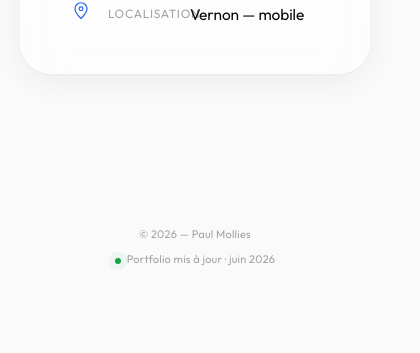
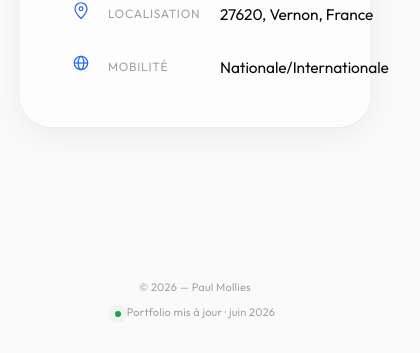
Before and after one commit to Molliess/Portfolio_PM, a plain HTML site: page index.html in a window 390 px wide. Shown: the part 8793-9146 px from the top of the page, 420 px wide, since content can reach past the window. Before the commit the page ends 9094 px from the top, so only its background shows below. Drawn offline with Linux system fonts and the light colour scheme.

Commit message:
fix: fix contact columns alignement, update location and add mobility target

```diff
--- a/index.html
+++ b/index.html
@@ -1091,7 +1091,7 @@ button { font-family: inherit; cursor: pointer; border: 0; background: none; col
 }
 .contact-link {
   display: grid;
-  grid-template-columns: 28px 80px 1fr 16px;
+  grid-template-columns: 28px 104px 1fr 16px;
   gap: 12px;
   align-items: center;
   padding: 12px 16px;
@@ -1132,7 +1132,7 @@ button { font-family: inherit; cursor: pointer; border: 0; background: none; col
 }
 
 @media (max-width: 480px) {
-  .contact-link { grid-template-columns: 24px 70px 1fr; }
+  .contact-link { grid-template-columns: 24px 100px 1fr; }
   .contact-link .arrow { display: none; }
 }
 
@@ -2005,7 +2005,13 @@ button { font-family: inherit; cursor: pointer; border: 0; background: none; col
       <div class="contact-link">
         <span class="ico"><svg viewBox="0 0 24 24" fill="none" stroke="currentColor" stroke-width="1.6"><path d="M12 22s-8-7.5-8-13a8 8 0 0 1 16 0c0 5.5-8 13-8 13z"/><circle cx="12" cy="9" r="2.5"/></svg></span>
         <span class="label" data-fr="Localisation" data-en="Location">Localisation</span>
-        <span class="val" data-fr="Vernon — mobile" data-en="Vernon — mobile">Vernon — mobile</span>
+        <span class="val" data-fr="27620, Vernon, France" data-en="27620, Vernon, France">27620, Vernon, France</span>
+        <span class="arrow"></span>
+      </div>
+      <div class="contact-link">
+        <span class="ico"><svg viewBox="0 0 24 24" fill="none" stroke="currentColor" stroke-width="1.6"><circle cx="12" cy="12" r="9"/><path d="M3 12h18"/><path d="M12 3c-5 3-5 15 0 18 5-3 5-15 0-18z"/></svg></span>
+        <span class="label" data-fr="Mobilité" data-en="Mobility">Mobilité</span>
+        <span class="val" data-fr="Nationale/Internationale" data-en="National/International">Nationale/Internationale</span>
         <span class="arrow"></span>
       </div>
     </div>
```
